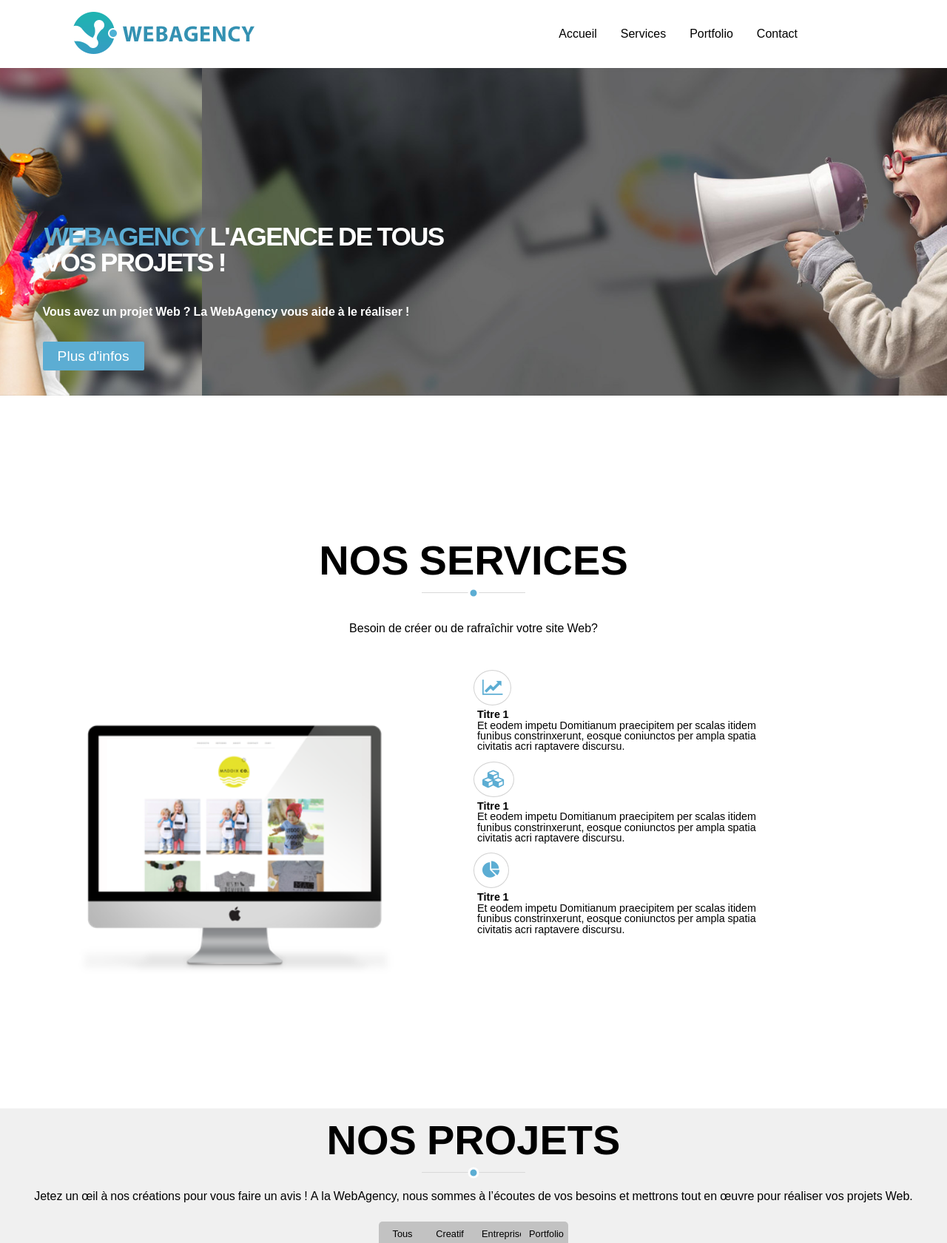
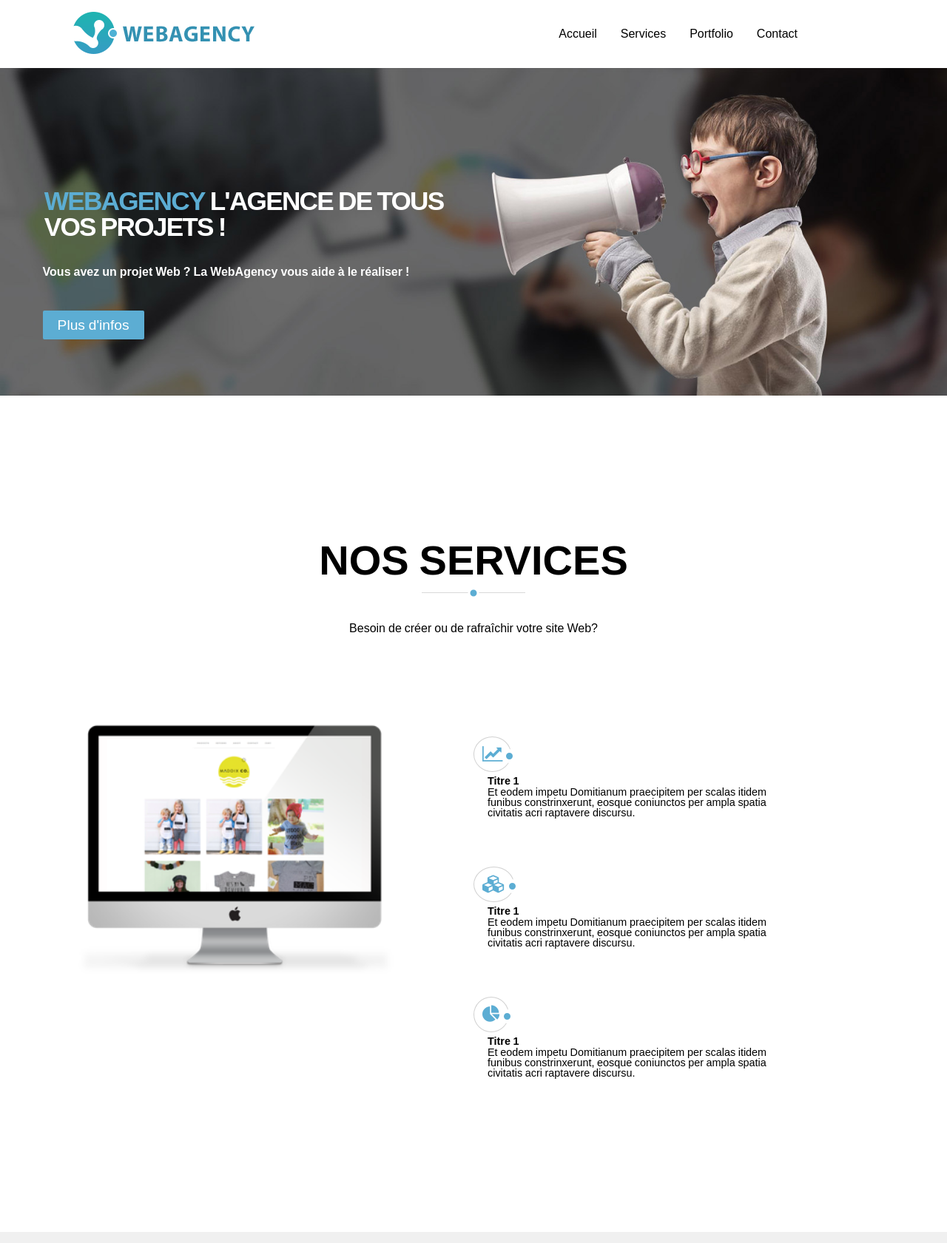
Before and after one commit to aerya973/OpenClassroom, a PHP site: page / in a window 1280 px wide. Shown: the top 1681 px of the page at 74% size. Run offline with PHP 8.4, Linux system fonts and the light colour scheme; some libraries are stand-ins or nearby versions.

Commit message:
Mise en place des points surles icones

```diff
--- a/webangency/css/style.css
+++ b/webangency/css/style.css
@@ -234,7 +234,7 @@
 	height: auto;
 	text-align: left;
 	font-size: 2.2em;
-	top: 48%;
+	top: 40%;
 	left: 3.5%;
 }
 
@@ -244,22 +244,28 @@
 	font-weight: bold;
 	width: auto;
 	height: auto;
-	top: 69%;
+	top: 60%;
 	left: 4.5%;
 }
 
 @keyframes AutoSlide {
 	0% {
-		left: 0px;
+		left: 0%;
 		/*1ère image*/
+	}
+	25% {
+		left: 0%;
+		/*idem pour attente*/
 	}
 	50% {
 		left: -100%;
-		/*idem pour attente*/
+	}
+	75% {
+		left: -100%;
+		/*1ère image*/
 	}
 	100% {
 		left: 0%;
-		/*1ère image*/
 	}
 }
 
@@ -286,7 +292,7 @@
 	border-left: 20px solid #5CADD3;
 	border-top: 10px solid #5CADD3;
 	border-bottom: 10px solid #5CADD3;
-	top: 77%;
+	top: 70%;
 	left: 4.5%;
 }
 
@@ -386,11 +392,11 @@
 
 #liste {
 	display: flex;
-	flex-direction: column;
-	width: 100px;
+	width: 34%;
 	font-size: 3em;
-	height: 100px;
-	padding-bottom: 50px;
+	height: 100%;
+	padding-top: 90px;
+	flex-wrap: wrap;
 }
 
 h2 {
@@ -402,10 +408,23 @@
 	height: 110px;
 	margin: 5px;
 	width: 456px;
+	padding-left: 14px;
 }
 
 .iconbox {
 	width: 50px;
+}
+
+.iconbox i::after {
+	background-color: #5CADD3;
+	border-radius: 37px;
+	border: 5.6px solid white;
+	content: '';
+	height: 9px;
+	position: absolute;
+	width: 9px;
+	margin-top: 5px;
+}
 }
 /*********PORTFOLIO***********/
 
@@ -417,24 +436,20 @@
 	padding-left: 145px;
 	padding-right: 5%;
 }
-
 #portfolio {
 	background-color: #f0f0f0;
 }
-
 #portfolio img {
 	display: block;
 	width: 23.2vw;
 	padding-left: 15%;
 	padding-bottom: 10%;
 }
-
 #boutons {
 	display: flex;
 	flex-wrap: wrap;
 	justify-content: center;
 }
-
 .b1,
 .b2,
 .b3,
@@ -446,17 +461,14 @@
 	text-align: center;
 	font-size: 0.8em;
 }
-
 .b1 {
 	border-top-left-radius: 5px;
 	border-bottom-left-radius: 5px;
 }
-
 .b4 {
 	border-top-right-radius: 5px;
 	border-bottom-right-radius: 5px;
 }
-
 .b1:hover,
 .b2:hover,
 .b3:hover,
@@ -469,7 +481,6 @@
 	color: white;
 	font-weight: 500;
 }
-
 .b1:hover:before,
 .b2:hover:before,
 .b3:hover:before,
@@ -489,11 +500,9 @@
 	width: 100%;
 	height: 500px;
 }
-
 #map {
 	position: absolute;
 }
-
 #blue {
 	background-color: #5CADD3;
 	position: absolute;
@@ -519,35 +528,29 @@
 	border-radius: 2px;
 	z-index: 1;
 }
-
 .box p {
 	overflow: hidden;
 	width: 290px;
 }
-
 .box h3 {
 	font-size: 1.2em;
 	font-weight: bold;
 	padding-bottom: 10px;
 	padding-top: 10px;
 }
-
 .box span {
 	font-weight: bold;
 	font-size: 0.9em;
 }
-
 label {
 	margin-top: 10px;
 	display: block;
 }
-
 textarea {
 	margin-top: 20px;
 	width: 290px;
 	height: 164px;
 }
-
 input[type="submit"] {
 	background-color: #5CADD3;
 	border-radius: 5px;
@@ -561,31 +564,33 @@
 	header {
 		flex-direction: column;
 	}
+
 	header > a {
 		text-align: center;
 	}
+
 	#navigation {
 		justify-content: center;
 	}
 }
-
 @media all and (max-width: 600px) {
 	#navigation {
 		-webkit-flex-flow: column wrap;
 		flex-flow: column wrap;
 		padding: 0;
 	}
+
 	#navigation a {
 		text-align: center;
 		padding: 10px;
 		border-top: 1px solid rgba(255, 255, 255, 0.3);
 		border-bottom: 1px solid rgba(0, 0, 0, 0.1);
 	}
+
 	.main {
 		padding-bottom: 300px;
 	}
 }
-
 @media all and (min-width: 240px) {
 	.ligne {
 		left: 50%;
@@ -594,7 +599,6 @@
 		width: 140px;
 	}
 }
-
 #navigation li:last-of-type a {
 	border-bottom: none;
 }
```
